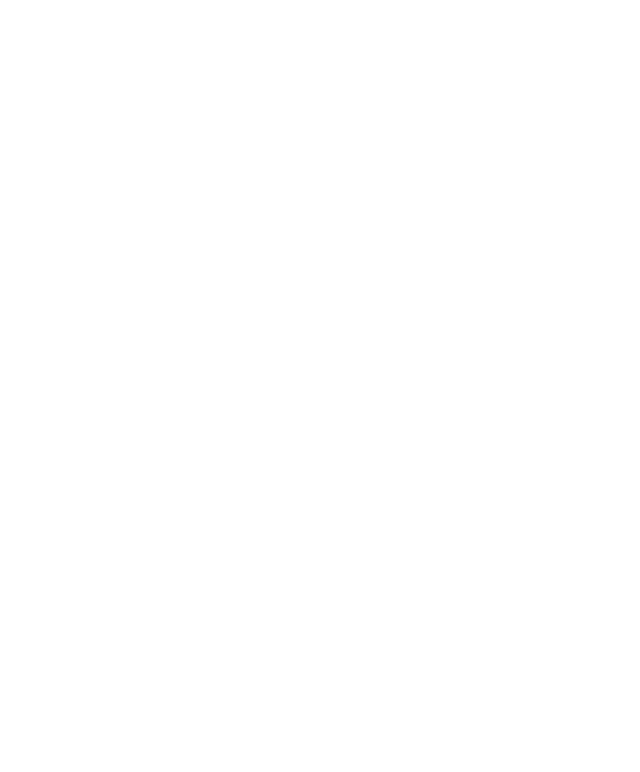
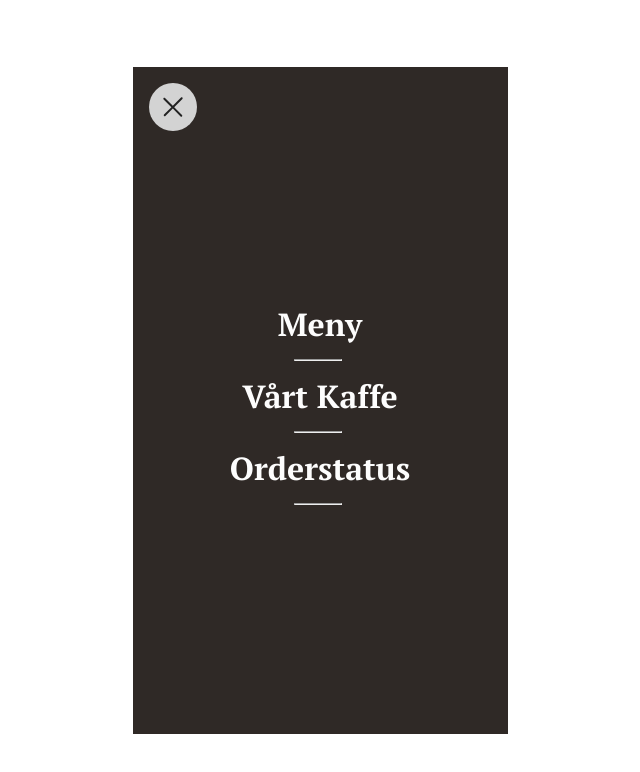
Before and after one commit to nicole-avila/airbean-group-exercise, a React (Vite) app in the folder airbean-gruppovning/: page /nav in a window 1280 px wide. Shown: the top 772 px of the page, without its empty margins (320-960 px from the left). Built offline with nearby package versions, Linux system fonts and the light colour scheme.

Commit message:
Landing-page, Nav-page CSS only

```diff
--- a/airbean-gruppovning/src/App.css
+++ b/airbean-gruppovning/src/App.css
@@ -37,3 +37,81 @@
   padding: 2rem;
   text-align: center;
 }
+
+/* NAV NAV NAV*/
+
+.nav-article {
+  width: 375px;
+  height: 667px;
+  background-color: #2F2926;
+}
+
+.nav-header {
+  display: flex;
+  justify-content: flex-start;
+  align-items: flex-start;
+}
+
+.nav-section {
+  display: flex;
+  flex-direction: column;
+  justify-content: center;
+  align-items: center;
+  height: 500px;
+}
+
+.roundbox {
+  background-color: lightgray ;
+  margin: 1rem;
+  border-radius: 50%;
+  width: 48px;
+  height: 48px;
+  display: flex;
+  justify-content: center;
+  align-items: center;
+}
+
+.cross {
+  max-width: 20px ;
+  max-height: 20px;
+}
+
+ul {
+  list-style-type: none;
+  font-family: 'PT Serif', serif;
+  font-size: 32px;
+  font-weight: 700;
+  line-height: 38px;
+}
+
+li {
+  margin-top: 1rem;
+  margin-bottom: 1rem;
+  color: #fdfdfd;
+}
+
+hr {
+  width: 48px;
+  text-align: center;
+  margin-left: 4rem;
+  color: rgb(59, 59, 59);
+}
+
+/* LANDING LANDING LANDING */
+
+.landing-article {
+  width: 375px;
+  height: 667px;
+  display: flex;
+  justify-content: space-between;
+  background-color: #38846D;
+  align-items: center;
+}
+
+.landing-logo {
+  width: 64px;
+  height: 64px;
+  display: flex;
+  justify-content: center;
+  align-items: center;
+}
--- a/airbean-gruppovning/src/views/Landing.jsx
+++ b/airbean-gruppovning/src/views/Landing.jsx
@@ -5,6 +5,17 @@
     return (
         <>
 
+        <article className='landing-article'>
+
+        <img src="./src/assets/graphics/intro-graphic-left.svg" alt="" />
+
+
+        <div className='landing-logo'> <img src="./src/assets/graphics/airbean-landing.svg" alt="" /> </div>
+
+
+        <img src="./src/assets/graphics/intro-graphic-right.svg" alt="" />
+
+        </article>
 
         </>
   )
--- a/airbean-gruppovning/src/views/Nav.jsx
+++ b/airbean-gruppovning/src/views/Nav.jsx
@@ -4,7 +4,25 @@
 
     return (
         <>
+        <article className='nav-article'>
+        <header className='nav-header'>
+        <div className='roundbox'><img className='cross' src="./src/assets/graphics/close.svg" alt="cross" /></div>
+        </header>
 
+        <section className='nav-section'>
+
+        <ul>
+          <li>Meny</li>
+          <hr />
+          <li>Vårt Kaffe</li>
+          <hr />
+          <li>Orderstatus</li>
+          <hr />
+        </ul>
+
+        </section>
+
+        </article>
         </>
   )
 }
```
